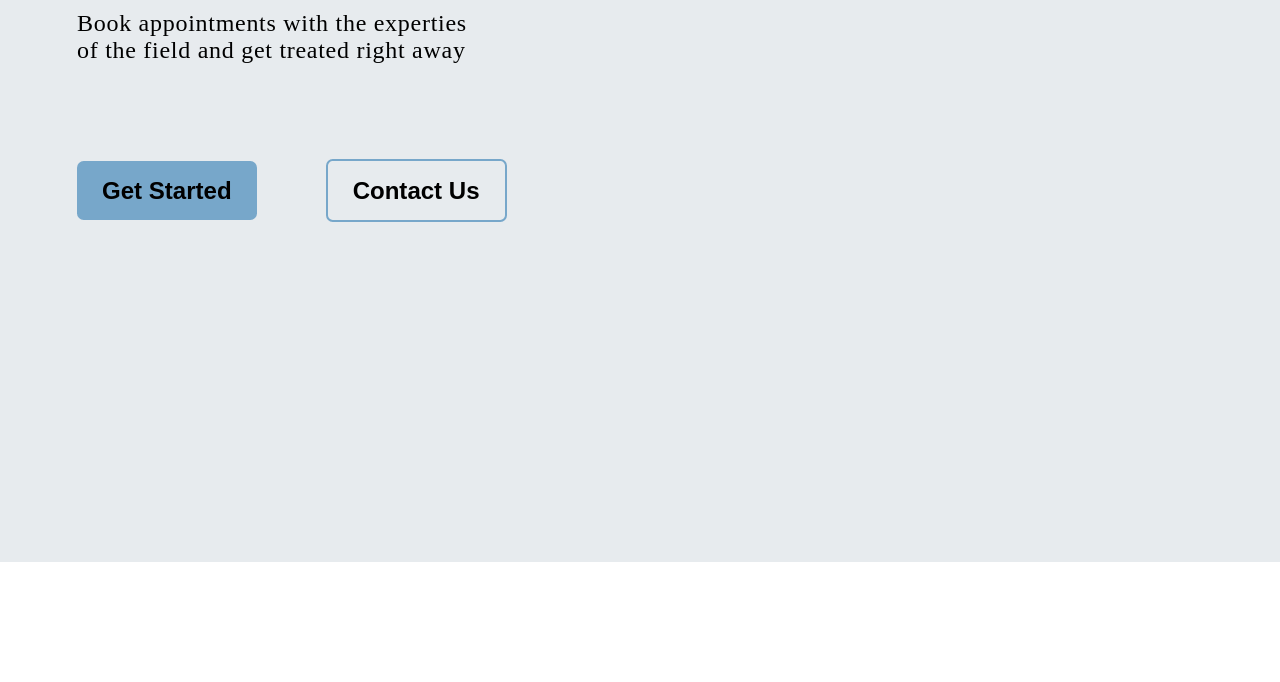
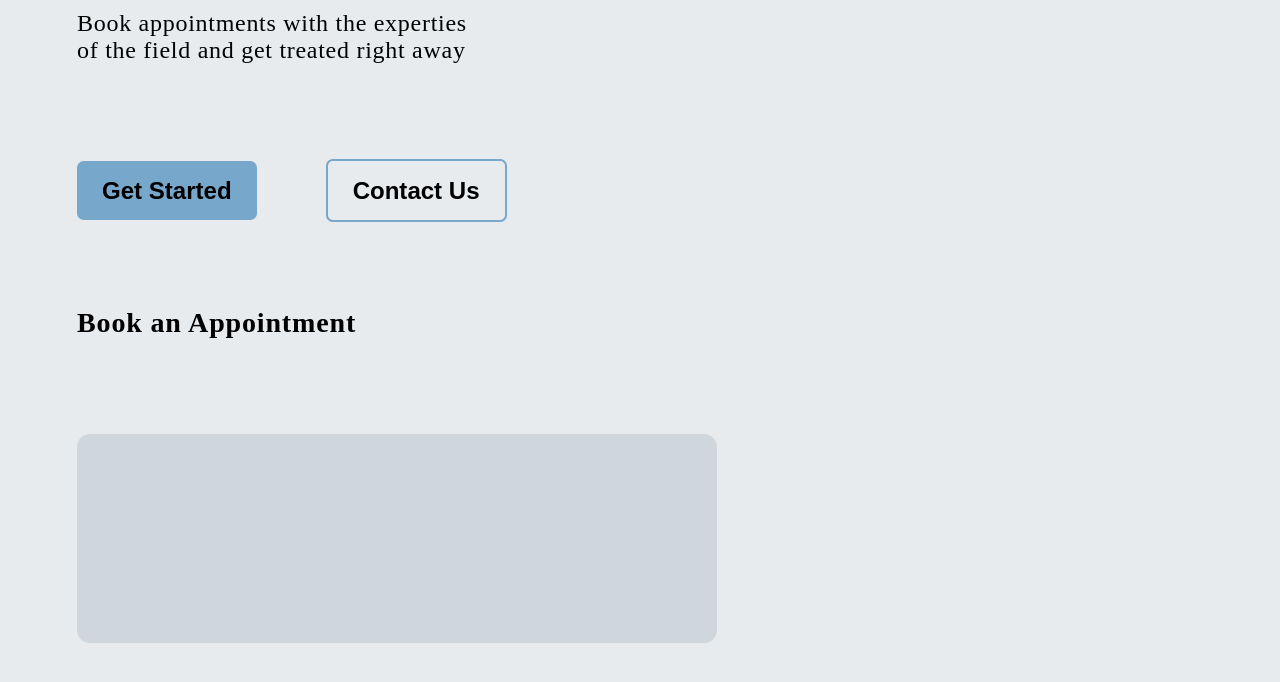
Before and after one commit to Gulomkhujayev/SeniyorS, a plain HTML site: page index.html in a window 1280 px wide. Shown: the part 338-1020 px from the top of the page. Before the commit the page ends 900 px from the top, so only its background shows below. Drawn offline with Linux system fonts and the light colour scheme.

Commit message:
sec1 left 2

```diff
--- a/index.html
+++ b/index.html
@@ -29,7 +29,12 @@
                     <button>Contact Us</button>
                 </span>
             </div>
-            <div class="appointment"></div>
+            <div class="appointment">
+                <p>Book an Appointment</p>
+                <div class="appointment-box">
+                    <!-- Shu yergacha qildim Svet o'chib qoldi-->
+                </div>
+            </div>
         </div>
         <div class="sec1-right"></div>
     </section>
--- a/style.css
+++ b/style.css
@@ -48,10 +48,12 @@ header nav ul li:active {
 /* ===== Section 1 ===== */
 
 .sec1 {
-    height: 100vh;
+    height: 140vh;
     background-color: var(--bg-color);
     display: flex;
 }
+
+/* ===== Section 1 Left Side ===== */
 
 .sec1-left {
     display: flex;
@@ -112,3 +114,20 @@ header nav ul li:active {
 .sec1-left button:active {
     transform: scale(0.95);
 }
+
+.appointment p {
+    font-size: 28.021px;
+    font-style: normal;
+    font-weight: 700;
+    line-height: normal;
+    letter-spacing: 0.841px;
+}
+
+.appointment-box {
+    width: 640px;
+    height: 208.607px;
+    border-radius: 13px;
+    background: #CFD7DD;
+}
+
+/* Shu yergacha qildim Svet o'chib qoldi */
```
